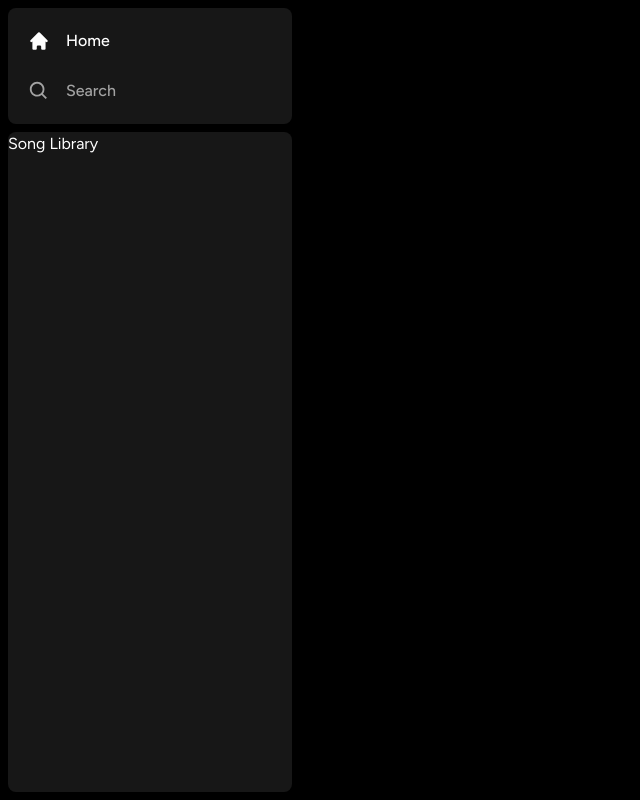
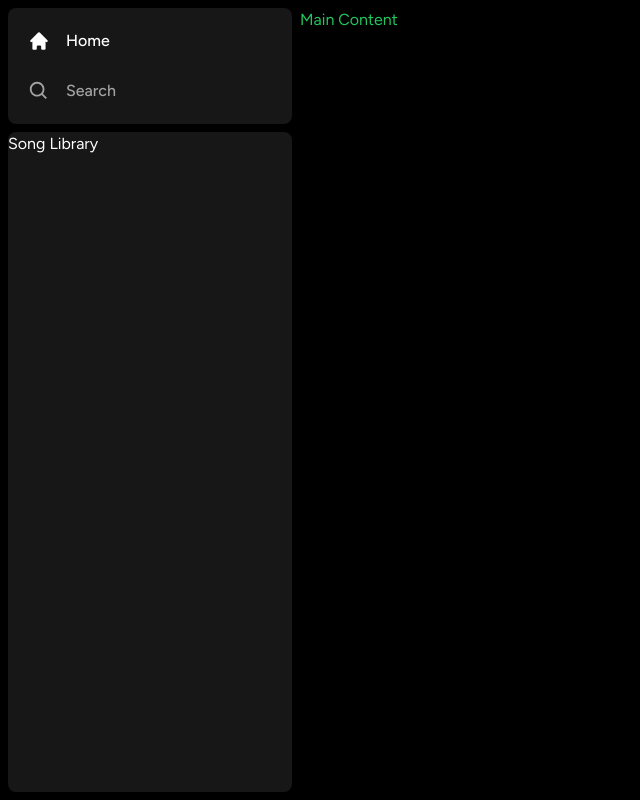
Before and after one commit to martinduva/spotify-clone, a Next.js app: page / in a window 1280 px wide. Shown: the whole page, without its empty margins (0-640 px from the left). Built offline with nearby package versions, Linux system fonts and the light colour scheme.

Commit message:
feat(main): add main content section that will render children

```diff
--- a/components/Sidebar.tsx
+++ b/components/Sidebar.tsx
@@ -12,7 +12,7 @@ type SidebarProps = {
   children: React.ReactNode;
 };
 
-const Sidebar: React.FC<SidebarProps> = ({ children: _children }) => {
+const Sidebar: React.FC<SidebarProps> = ({ children }) => {
   const pathname = usePathname();
 
   const routes = useMemo(
@@ -45,6 +45,7 @@ const Sidebar: React.FC<SidebarProps> = ({ children: _children }) => {
         </Box>
         <Box className="h-full overflow-y-auto">Song Library</Box>
       </div>
+      <main className="h-full flex-1 overflow-y-auto py-2">{children}</main>
     </div>
   );
 };
```
